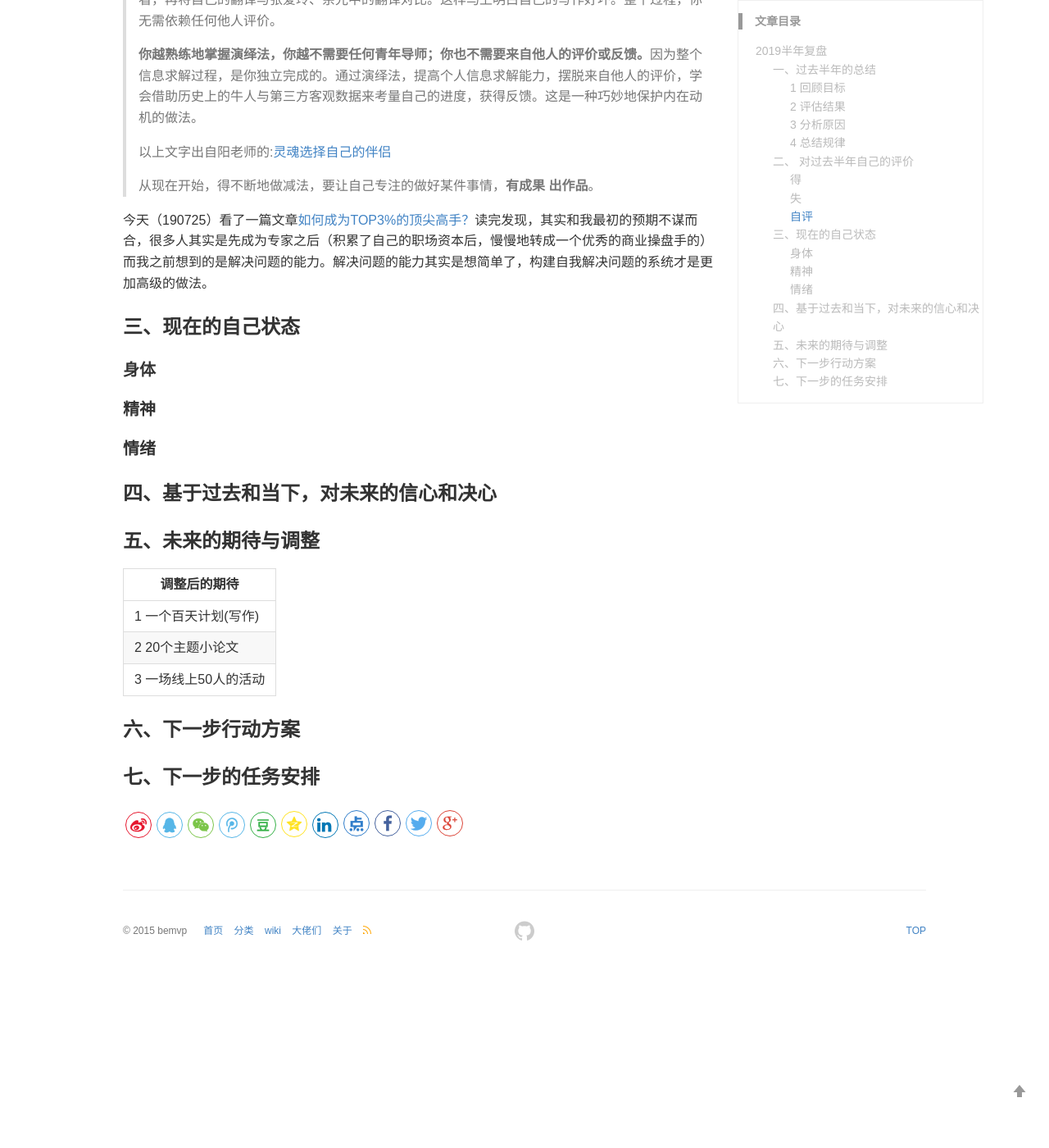
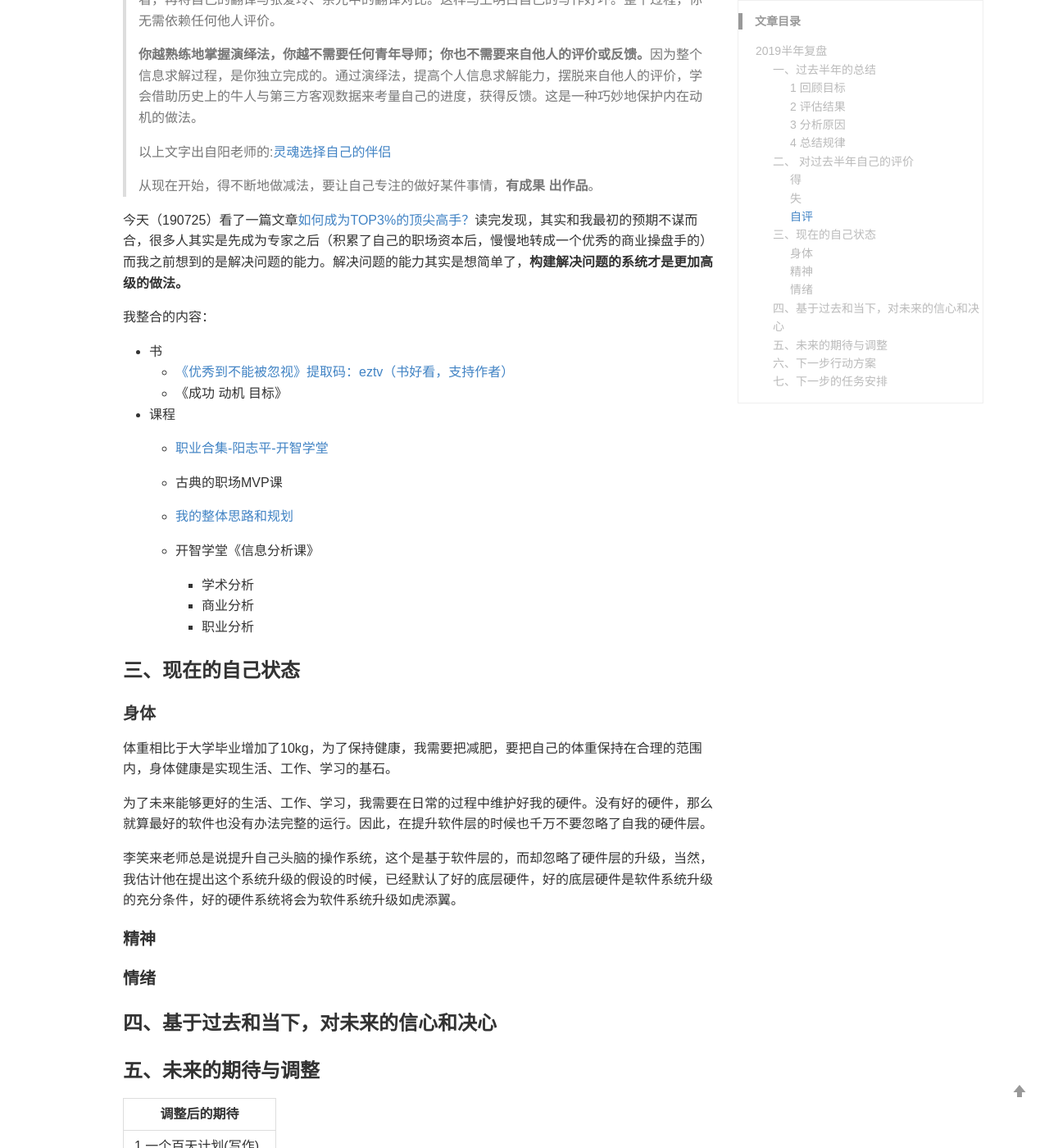
Before and after one commit to bemvp/bemvp.github.io, a Jekyll site: the page built from _posts/001_2019-My-Goals/2019-7-22-half-year-fu-pan.md, in a window 1280 px wide and 1400 px high, scrolled down 7374 px. Shown: the whole window at 82% size. Built offline with Jekyll 4.4.1, drawn with Linux system fonts in a browser that asks for light colours; comment, search, counter and statistics services are not loaded; before the commit the page ends 8558 px from its top, so only the background shows below that.

Commit message:
增加自评

```diff
--- a/_posts/001_2019-My-Goals/2019-7-22-half-year-fu-pan.md
+++ b/_posts/001_2019-My-Goals/2019-7-22-half-year-fu-pan.md
@@ -256,12 +256,34 @@
 >
 从现在开始，得不断地做减法，要让自己专注的做好某件事情，**有成果 出作品**。
 
-今天（190725）看了一篇文章[如何成为TOP3%的顶尖高手？](https://mp.weixin.qq.com/s/YrABc-ZBg3bJcrUwx1IZIQ)读完发现，其实和我最初的预期不谋而合，很多人其实是先成为专家之后（积累了自己的职场资本后，慢慢地转成一个优秀的商业操盘手的）而我之前想到的是解决问题的能力。解决问题的能力其实是想简单了，构建自我解决问题的系统才是更加高级的做法。
+今天（190725）看了一篇文章[如何成为TOP3%的顶尖高手？](https://mp.weixin.qq.com/s/YrABc-ZBg3bJcrUwx1IZIQ)读完发现，其实和我最初的预期不谋而合，很多人其实是先成为专家之后（积累了自己的职场资本后，慢慢地转成一个优秀的商业操盘手的）而我之前想到的是解决问题的能力。解决问题的能力其实是想简单了，**构建解决问题的系统才是更加高级的做法。**
 
+我整合的内容：
+- 书
+  - [《优秀到不能被忽视》提取码：eztv（书好看，支持作者）](https://pan.baidu.com/share/init?surl=63dfKLX5NGgpKssxQOw_jw)
+  - 《成功 动机 目标》
+
+- 课程
+  - [职业合集-阳志平-开智学堂](https://data.newrank.cn/m/sb.html?uuid=8c1a9cbbb7fa4400b180dad59017f571&from=singlemessage)
+
+  - 古典的职场MVP课
+
+  - [我的整体思路和规划](https://mubu.com/doc/bXbKcSO7z)
+
+  - 开智学堂《信息分析课》
+    - 学术分析
+    - 商业分析
+    - 职业分析
 
 ### 三、现在的自己状态
 
 #### 身体
+
+体重相比于大学毕业增加了10kg，为了保持健康，我需要把减肥，要把自己的体重保持在合理的范围内，身体健康是实现生活、工作、学习的基石。
+
+为了未来能够更好的生活、工作、学习，我需要在日常的过程中维护好我的硬件。没有好的硬件，那么就算最好的软件也没有办法完整的运行。因此，在提升软件层的时候也千万不要忽略了自我的硬件层。
+
+李笑来老师总是说提升自己头脑的操作系统，这个是基于软件层的，而却忽略了硬件层的升级，当然，我估计他在提出这个系统升级的假设的时候，已经默认了好的底层硬件，好的底层硬件是软件系统升级的充分条件，好的硬件系统将会为软件系统升级如虎添翼。
 
 #### 精神
 
```
